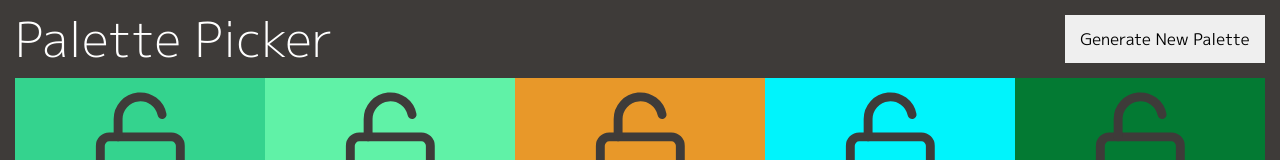
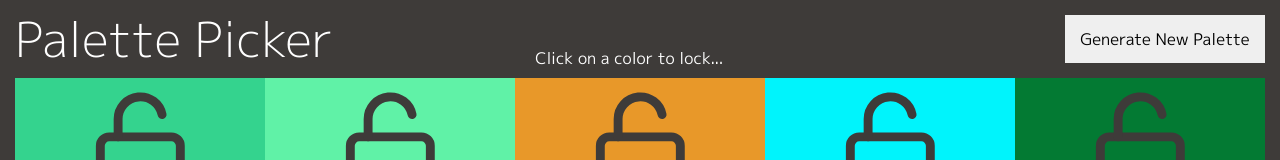
Before and after one commit to jogren/palette-picker, a React (Create React App) app: page / in a window 1280 px wide. Shown: the top 160 px of the page. Built offline with nearby package versions, Linux system fonts and the light colour scheme; no server answers.

Commit message:
Add informative message to click on the color to lock them in place

```diff
--- a/src/App/App.js
+++ b/src/App/App.js
@@ -11,6 +11,12 @@ import { getAllProjects, deletePaletteFromDB, getSelectedPalettes } from '../uti
 let randomColor = require('randomcolor');
 
 export class App extends Component {
+  constructor() {
+    super();
+    this.state = {
+      lockMessage: true
+    }
+  }
 
   componentDidMount = async () => {
     const { setCurrentProjects, hasErrored } = this.props;
@@ -42,6 +48,7 @@ export class App extends Component {
   }
 
   toggleLock = (toggleColor) => {
+    this.setState({ lockMessage: false })
     const { currentPalette, setCurrentPalette } = this.props;
     let updatedPalette = currentPalette.map(color => {
       if (color.hexCode === toggleColor) {
@@ -81,7 +88,7 @@ export class App extends Component {
   render() {
     return (
       <main className="App">
-        <Header generateColors={this.generateRandomColors}/>
+        <Header generateColors={this.generateRandomColors} lockMessage={this.state.lockMessage}/>
         <CurrentColors toggleLock={this.toggleLock}/>
         <CreatePaletteForm setRandomPalette={this.setRandomPalette}/>
         <section className="App_projects-section">
--- a/src/CurrentColors/CurrentColors.js
+++ b/src/CurrentColors/CurrentColors.js
@@ -5,7 +5,7 @@ import { connect } from 'react-redux';
 export const CurrentColors = ({ currentPalette, toggleLock }) => {
   let currentColors = currentPalette.map(color => {
     const colorStyle = { backgroundColor: color.hexCode };
-    return <Color color={colorStyle} isLocked={color.isLocked} toggleLock={toggleLock} key={color.hexCode} />
+    return <Color color={colorStyle} isLocked={color.isLocked} toggleLock={toggleLock} key={color.hexCode}/>
   })
 
   return (
--- a/src/Header/Header.js
+++ b/src/Header/Header.js
@@ -1,9 +1,10 @@
 import React from 'react';
 
-const Header = ({ generateColors }) => {
+const Header = ({ generateColors, lockMessage }) => {
   return (
     <header className="Header_header">
       <h1>Palette Picker</h1>
+      {lockMessage && <p>Click on a color to lock...</p>}
       <button className="generate-color-btn" onClick={generateColors}>Generate New Palette</button>
     </header>
   )
--- a/src/styles/_Header.scss
+++ b/src/styles/_Header.scss
@@ -2,6 +2,13 @@
   display: flex;
   justify-content: space-between;
   padding: 15px 15px 0px 15px;
+  position: relative;
+}
+
+.Header_header p {
+  position: absolute;
+  right: 43.5%;
+  top: 80%;
 }
 
 h1 {
```
